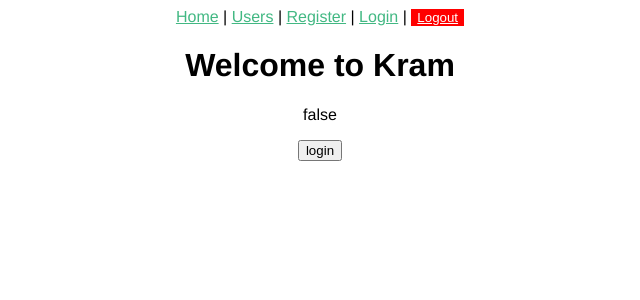
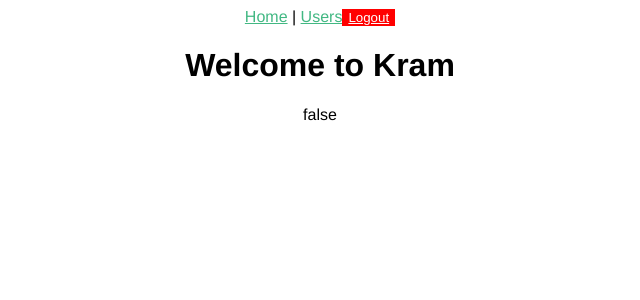
Before and after one commit to 99Botch/kram-app, a Vue app: page / in a window 1280 px wide. Shown: the top 300 px of the page, without its empty margins (320-960 px from the left). Built offline with nearby package versions, Linux system fonts and the light colour scheme.

Commit message:
attempt to get the state updated when logging in

```diff
--- a/src/components/Navigation.vue
+++ b/src/components/Navigation.vue
@@ -2,11 +2,17 @@
     <div id="nav">
 
         <router-link to="/">Home</router-link> |
-        <router-link to="/users">Users</router-link> |
-        <router-link to="/register">Register</router-link> |
-        <router-link to="/login">Login</router-link> |
+        <router-link to="/users">Users</router-link>
 
-        <Logout />
+        <span v-if="$store.state.login">
+            |   <router-link to="/register">Register</router-link> |
+                <router-link to="/login">Login</router-link>
+        </span>
+
+        <span v-else>
+            <Logout />
+        </span>
+
     </div>
 </template>
 
--- a/src/views/Home.vue
+++ b/src/views/Home.vue
@@ -4,7 +4,7 @@
     <div class="" id="home_view">
         <h1>Welcome to Kram</h1>
         <p>{{ $store.state.login }} </p>
-        <button @click="$store.dispatch('signIn', !$store.state.login)">login</button>
+        <!--<button @click="$store.dispatch('signIn', !$store.state.login)">login</button>-->
     </div>
 
 </template>
--- a/src/views/Login.vue
+++ b/src/views/Login.vue
@@ -27,6 +27,7 @@
     import Navigation from '@/components/Navigation.vue';
     import axios from 'axios';
     import { URI } from '@/plugins/url.js';
+    import store from '@/store/index.js';
 
     export default {
         name: 'Login',
@@ -40,6 +41,12 @@
             }
         },
 
+        computed: {
+            signIn () {
+                return store.state.login // get state
+            }
+        },
+
         components: {
             Navigation,
         },
@@ -48,6 +55,7 @@
 
         methods: {
             async submitForm(){
+                console.log(!store.state.login)
                 const json = JSON.stringify(this.form);
                 console.log(json);
 
@@ -59,7 +67,8 @@
                 .then((res) => {
                     if(res.status === 200) {
                         sessionStorage.setItem('_id', res.data.user_id);
-                        this.$router.push({ path : '/' });
+                        store.commit(!store.state.login)
+                        // this.$router.push({ path : '/' });
                     }
                 })
                 .catch((error) => {
```
